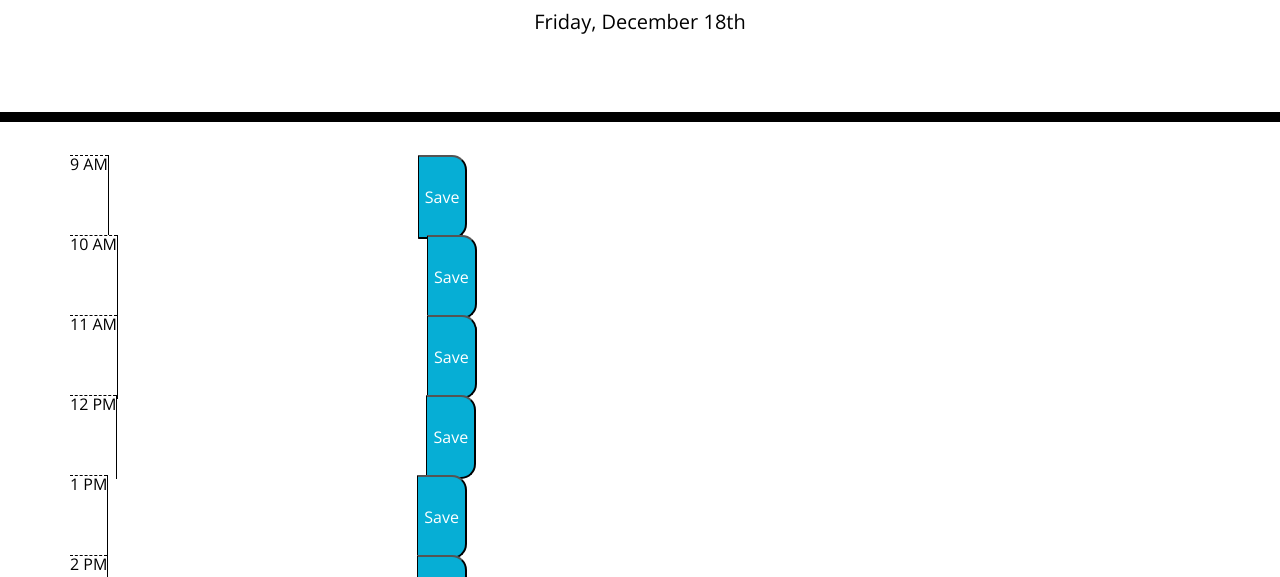
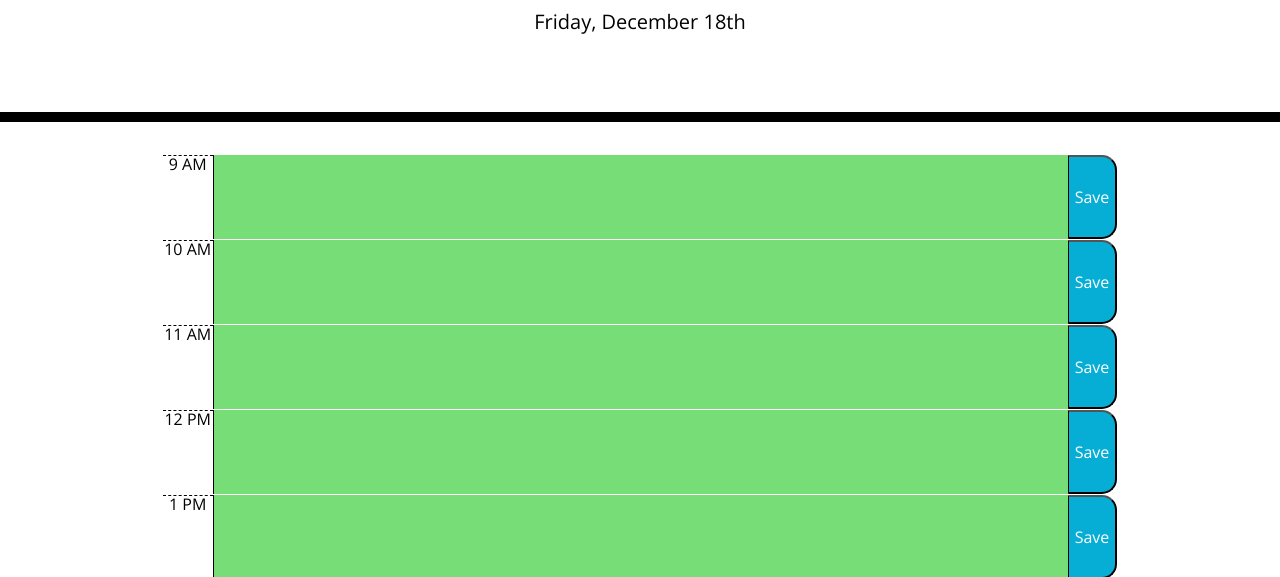
Before and after one commit to mtrupiano/day-planner, a plain HTML site: page index.html in a window 1280 px wide. Shown: the part 182-759 px from the top of the page. Drawn offline with nearby package versions, Linux system fonts and the light colour scheme.

Commit message:
added color changes based on past/present/future; changed layout

```diff
--- a/css/style.css
+++ b/css/style.css
@@ -23,15 +23,19 @@ textarea{
 
 .description{
   white-space: pre-wrap;
+  width: 75%;
 }
 
 .time-block{
+  display: flex;
+  justify-content: center;
   text-align: center;
   border-radius: 15px;
 }
 
 .row {
   white-space: pre-wrap;
+  margin-bottom: 5px;
   height: 80px;
   border-top: 1px solid white;;
 }
@@ -40,6 +44,7 @@ textarea{
   background-color: #ffffff;
   color: #000000;
   border-top: 1px dashed #000000;
+  width: 50px;
 }
 
 .past {
--- a/index.html
+++ b/index.html
@@ -28,15 +28,9 @@
       <p class="lead">A simple calendar app for scheduling your work day</p>
       <p id="currentDay" class="lead"></p>
     </header>
-    <div class="container">
-      <!-- <div class="row">
-        <div class="time-block input-group">
-          <label class="hour" for="">9AM</label>
-          <textarea class="description" name="" id="descr-9" cols="30" rows="4"></textarea>
-          <button class="saveBtn" data-hour="9">Save</button>
-        </div>
-      </div> -->
-    </div>
+
+    <!-- This div will hold the time blocks -->
+    <div class="container"></div>
 
     <script src="https://cdnjs.cloudflare.com/ajax/libs/jquery/3.2.1/jquery.min.js"></script>
     <script src="https://cdnjs.cloudflare.com/ajax/libs/moment.js/2.24.0/moment.min.js"></script>
--- a/js/script.js
+++ b/js/script.js
@@ -8,7 +8,6 @@ $(document).ready(function() {
     $("#currentDay").text(`${today}, ${month} ${date}`);
 
     var lastUpdate = localStorage.getItem("lastUpdate") ? parseInt(localStorage.getItem("lastUpdate")) : 0;
-    console.log(now._d.getDay());
 
     var tasks;
     if (lastUpdate) {
@@ -16,11 +15,8 @@ $(document).ready(function() {
             console.log("New day, clearing tasks");
             tasks = ["", "", "", "", "", "", "", "", ""];
             localStorage.setItem("tasks", JSON.stringify(tasks));
-            // clearTasks();
         }
     }
-
-
 
     // Pull saved tasks from local storage
     var tRead;
@@ -30,9 +26,11 @@ $(document).ready(function() {
         tasks = ["", "", "", "", "", "", "", "", ""];
         localStorage.setItem("tasks", JSON.stringify(tasks));
     }
+
+    // Draw all time blocks on page load
     renderBlocks();
 
-    console.log(tasks);
+    // Save task description to local storage when "Save" button is clicked
     $(".saveBtn").click(function(event) {
         var target = $(event.target);
         var hour = parseInt(target.attr("data-hour"));
@@ -42,7 +40,8 @@ $(document).ready(function() {
         tasks[hour - 9] = taskDescr;
         localStorage.setItem("tasks", JSON.stringify(tasks));
         localStorage.setItem("lastUpdate", moment()._d.getDay());
-        console.log(lastUpdate + " " + now._d.getDay())
+
+        // Re-draw time blocks
         renderBlocks();
     });
 
@@ -78,10 +77,18 @@ $(document).ready(function() {
             newBlock.append(newBlockSaveBtn);
             newRow.append(newBlock);
             timeBlockContainer.append(newRow);
+
+
+            var thisBlockHourStart = moment({hour: i + 9, minute: 00});
+            var thisBlockHourEnd = moment({hour: i + 10, minute: 00});
+            if (thisBlockHourEnd.isBefore(moment())) {
+                newBlockTextArea.addClass("past");
+            } else if (thisBlockHourEnd.isBefore(moment()) && thisBlockHourStart.isBefore(moment())) {
+                newBlockTextArea.addClass("present");
+            } else {
+                newBlockTextArea.addClass("future");
+            }
         }
     }
 
-    function clearTasks() {
-
-    }
 });
```
